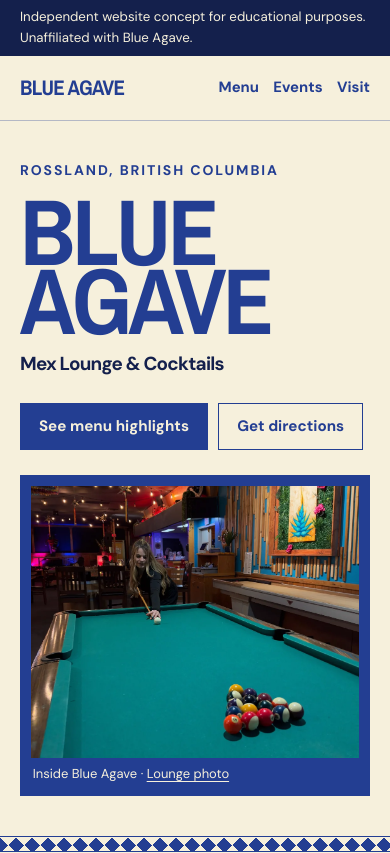
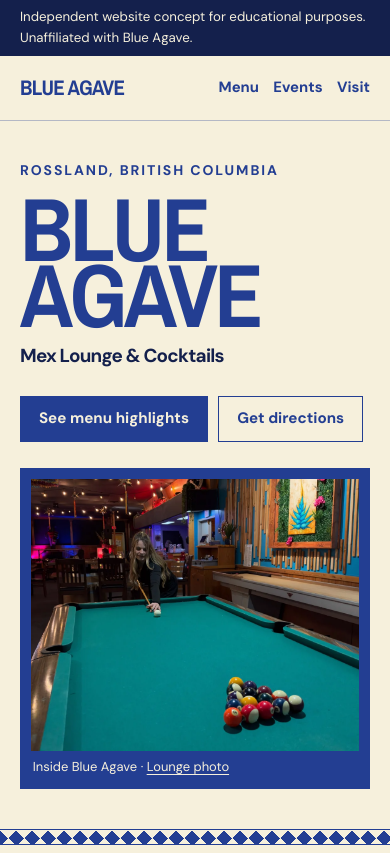
Before and after one commit to xsploit/blue-agave-rossland, a plain HTML site: page index.html in a window 390 px wide. Shown: the top 853 px of the page. Drawn offline with nearby package versions, Linux system fonts and the light colour scheme.

Commit message:
Keep the home layout within narrow mobile viewports

```diff
--- a/style.css
+++ b/style.css
@@ -89,10 +89,10 @@ footer .wrap { display: flex; justify-content: space-between; align-items: cente
 footer small { font-size: .81rem; }
 @media (max-width: 760px) {
   :root { --page: calc(100% - 2.5rem); }
-  .hero, .menu > .wrap, .visit .wrap { grid-template-columns: 1fr; }
+  .hero, .menu > .wrap, .visit .wrap { grid-template-columns: minmax(0, 1fr); }
   .menu-content { grid-template-columns: 1fr; }
   .hero { gap: 1.6rem; }
-  .hero h1 { font-size: clamp(5.85rem, 20vw, 10rem); }
+  .hero h1 { font-size: clamp(4.9rem, 23vw, 10rem); }
   .hero figure img { height: clamp(17rem, 67vw, 29rem); }
   .top { min-height: 4rem; }
   .mark { font-size: 1.32rem; }
```
